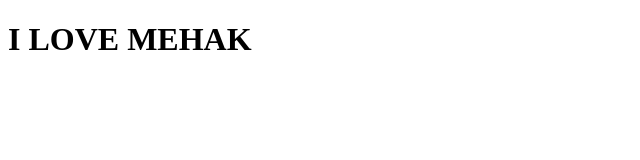
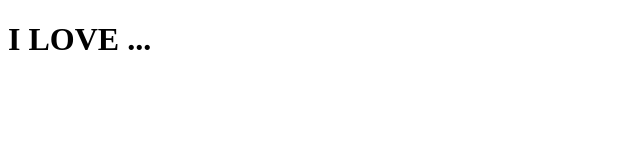
Before and after one commit to avanish-sahu/explore-ancient-india-website, a plain HTML site: page index.html in a window 1280 px wide. Shown: the whole page, without its empty margins (0-640 px from the left). Drawn offline with Linux system fonts and the light colour scheme.

Commit message:
some message changed

```diff
--- a/index.html
+++ b/index.html
@@ -6,6 +6,6 @@
     <title> Important </title>
 </head>
 <body>
-    <h1>I LOVE MEHAK</h1>
+    <h1>I LOVE ...</h1>
 </body>
 </html>
```
